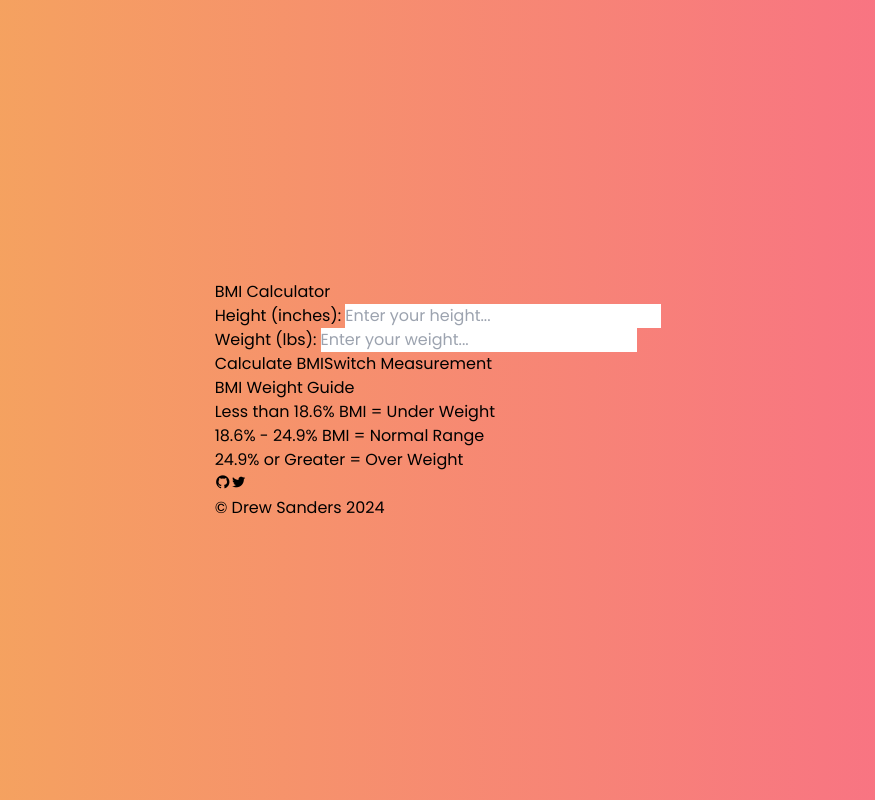
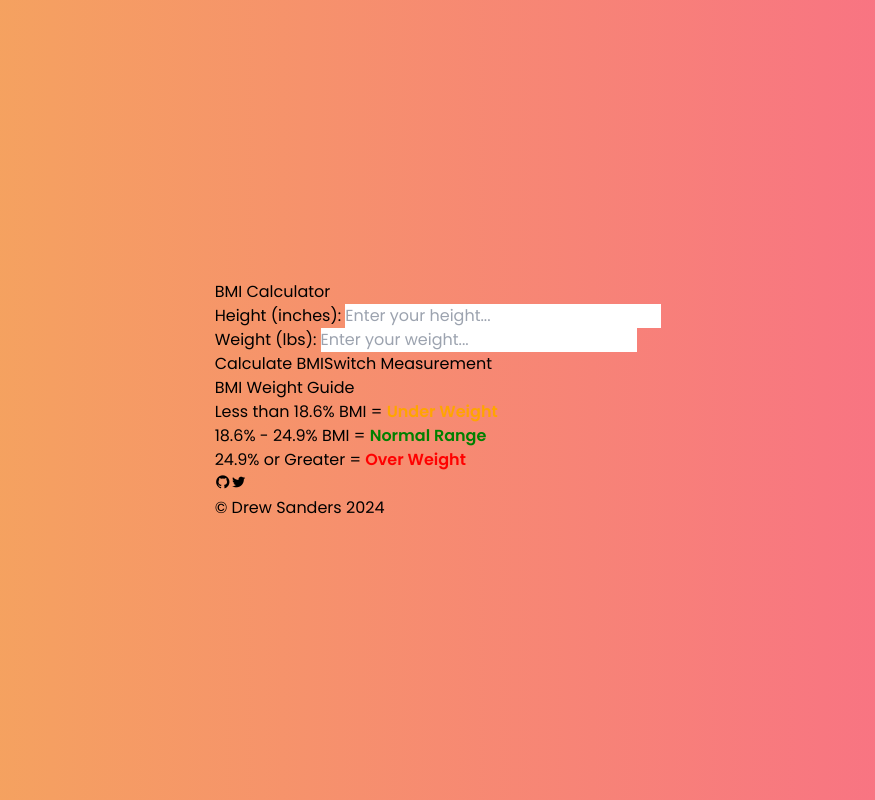
Before and after one commit to soresdev/bmi-calc, a React (Vite) app: page / in a window 1280 px wide. Shown: the whole page, without its empty margins (202-1077 px from the left). Built offline with nearby package versions, Linux system fonts and the light colour scheme.

Commit message:
Add colors to guide

```diff
--- a/src/components/Guide.jsx
+++ b/src/components/Guide.jsx
@@ -5,9 +5,9 @@ const Guide = () => {
     <div className='flex flex-col text-center items-center justify-center gap-2'>
         <h3 className='text-lg text-white bg-slate-600 underline border-2 border-zinc-700 rounded-lg px-12 py-2 mb-2'>BMI Weight Guide</h3>
         <div className='mt-3'>
-          <p>Less than 18.6% BMI = Under Weight</p>
-          <p>18.6% - 24.9% BMI = Normal Range</p>
-          <p>24.9% or Greater = Over Weight</p>
+          <p id='guide-p1'>Less than 18.6% BMI = <span>Under Weight</span></p>
+          <p id='guide-p2'>18.6% - 24.9% BMI = <span>Normal Range</span></p>
+          <p id='guide-p3'>24.9% or Greater = <span>Over Weight</span></p>
         </div>
     </div>
   )
--- a/src/index.css
+++ b/src/index.css
@@ -28,3 +28,18 @@ body{
   font-weight: 700;
   font-size: 1.5rem;
 }
+
+#guide-p1 span{
+  color: orange;
+  font-weight: 600;
+}
+
+#guide-p2 span{
+  color: green;
+  font-weight: 600;
+}
+
+#guide-p3 span{
+  color: red;
+  font-weight: 600;
+}
```
